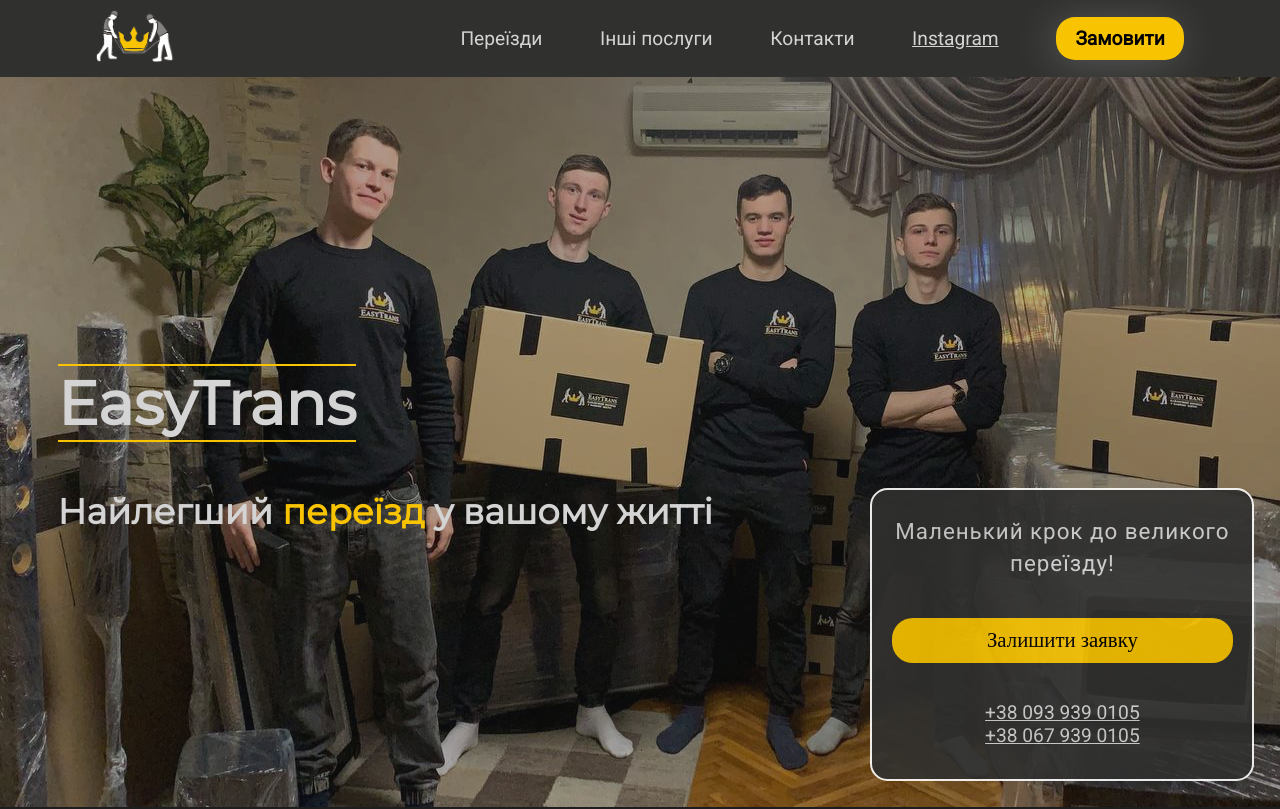
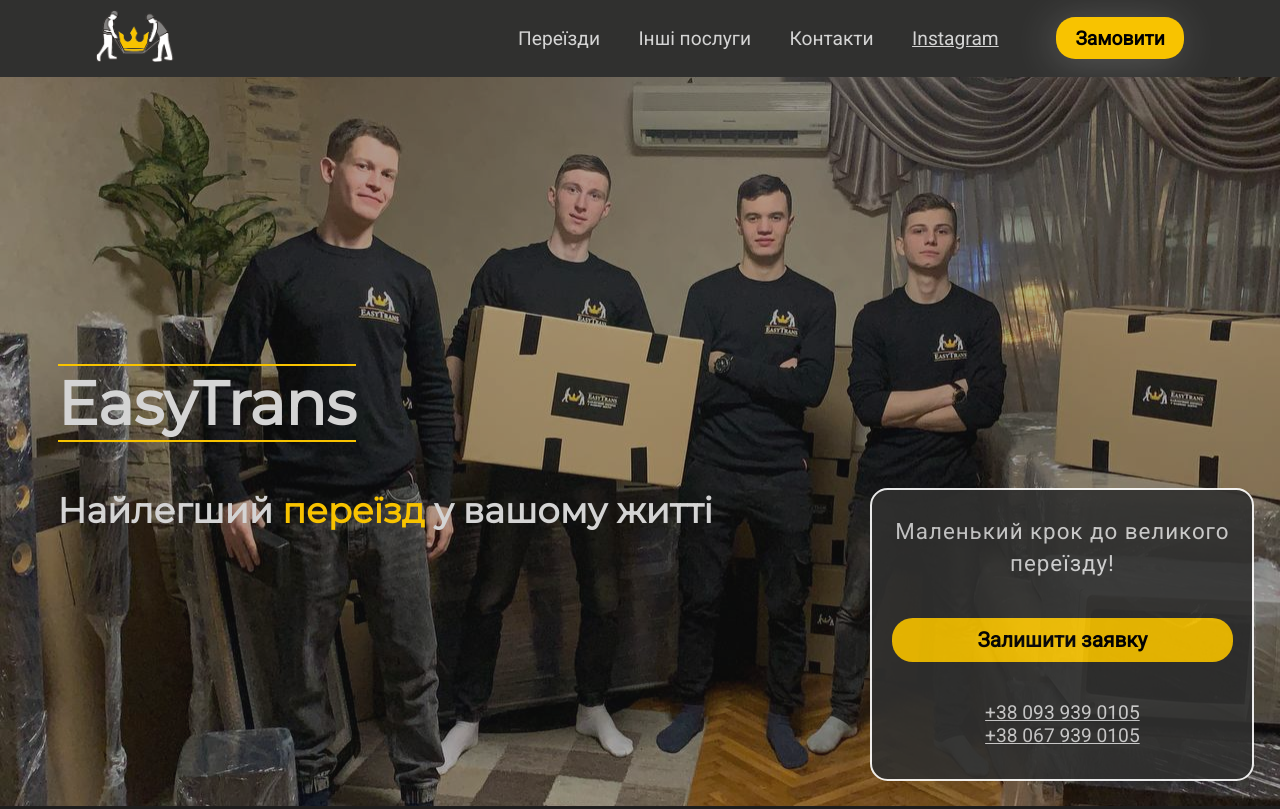
Before and after one commit to xTorped0/easy-trans-main, a plain HTML site: page public_html/index.html in a window 1280 px wide. Shown: the top 809 px of the page. Drawn offline with nearby package versions, Linux system fonts and the light colour scheme.

Commit message:
Update CSS styles for header and content sections

```diff
--- a/public_html/styles/scss/content.scss
+++ b/public_html/styles/scss/content.scss
@@ -5,6 +5,8 @@
 	flex-direction: column;
 
 	background: $main_background;
+
+	margin-top: 6rem;
 
 	.main {
 		display: flex;
@@ -123,8 +125,9 @@
 				padding: .5em 1.5em;
 				background: $main_yellow;
 
+				font-family: "Roboto";
 				font-size: 1.625em;
-				font-weight: 500;
+				font-weight: 600;
 
 				&:hover {
 					box-shadow: inset 0px 0px 4px 4px darken($main_yellow, 10%);
--- a/public_html/styles/scss/header.scss
+++ b/public_html/styles/scss/header.scss
@@ -4,8 +4,11 @@
 	display: flex;
 	align-items: center;
 
-	position: sticky;
-	top: -1px;
+	height: 6rem;
+	width: 100%;
+
+	position: fixed;
+	top: 0;
 
 	padding: .5em 5em;
 	gap: 3em;
@@ -28,8 +31,9 @@
 
 	&__menu {
 		display: flex;
+		justify-content: space-between;
 
-		gap: 3em;
+		gap: 2em;
 
 		&_item {
 			text-decoration: none;
--- a/public_html/styles/scss/normal.scss
+++ b/public_html/styles/scss/normal.scss
@@ -3,9 +3,11 @@
 /* NORMALIZATION */
 
 html {
-	height: 100%;
-	max-width: 100vw;
+  // height: 100vh;
 	width: 100vw;
+
+	// position: relative;
+
 	overflow-x: hidden;
   overflow-y: auto;
 
@@ -13,10 +15,6 @@
 }
 
 body {
-	// height: 100%;
-	max-width: 100vw;
-	width: 100vw;
-
 	position: relative;
 	margin: 0;
 	color: black;
```
Also changed, not shown: public_html/styles/css/content.css, public_html/styles/css/header.css, public_html/styles/css/index.css, public_html/styles/css/normal.css.
